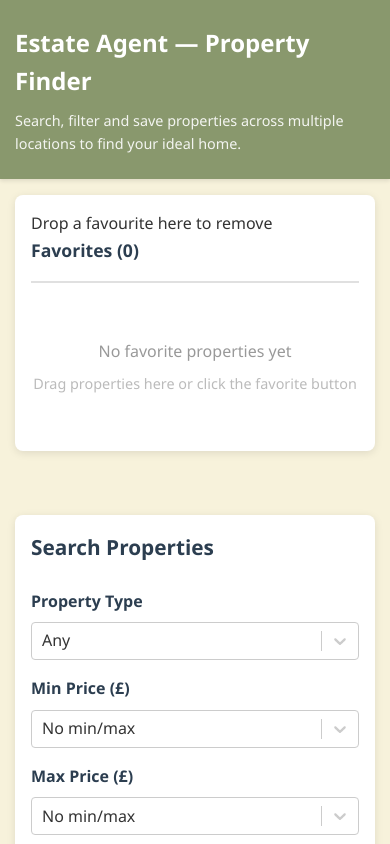
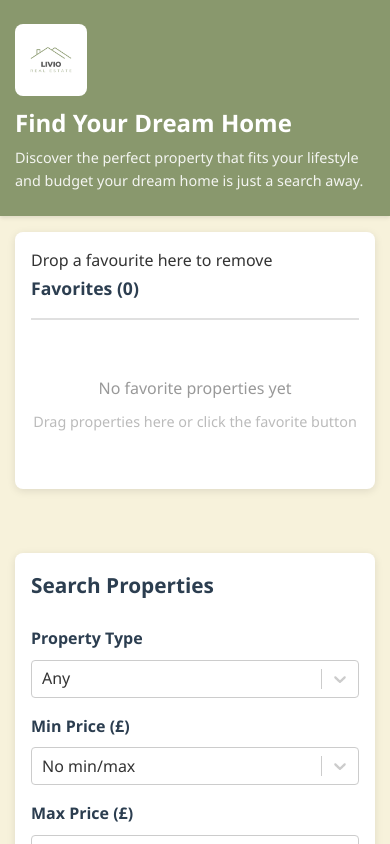
Before and after one commit to Nethmihimasha/estate-agent-app, a React (Create React App) app: page / in a window 390 px wide. Shown: the top 844 px of the page. Built offline with nearby package versions, Linux system fonts and the light colour scheme.

Commit message:
added logo

```diff
--- a/src/App.css
+++ b/src/App.css
@@ -34,6 +34,41 @@ body {
   box-shadow: 0 2px 4px rgba(0, 0, 0, 0.1);
 }
 
+/* Header inner layout when logo present */
+.header-inner {
+  display: flex;
+  align-items: center;
+  gap: 1rem;
+}
+
+.app-logo {
+  width: 72px;
+  height: 72px;
+  object-fit: cover;
+  border-radius: 8px;
+  flex-shrink: 0;
+}
+
+.header-text {
+  display: flex;
+  flex-direction: column;
+  margin-left: auto;
+  text-align: right;
+}
+
+@media (max-width: 768px) {
+  .header-inner {
+    flex-direction: column;
+    align-items: flex-start;
+    gap: 0.5rem;
+  }
+
+  .header-text {
+    margin-left: 0;
+    text-align: left;
+  }
+}
+
 /* Links */
 a {
   color: #9CAB84;
@@ -46,7 +81,7 @@ a:hover {
 }
 .app-header h1 {
   font-size: 2.5rem;
-  margin-bottom: 0.5rem;
+  margin-bottom: 0.25rem;
   font-weight: 700;
 }
 
--- a/src/App.js
+++ b/src/App.js
@@ -68,9 +68,12 @@ function App() {
     <Router>
       <div className="App">
         <header className="app-header">
-          <div className="container">
-            <h1>Estate Agent — Property Finder</h1>
-            <p>Search, filter and save properties across multiple locations to find your ideal home.</p>
+          <div className="container header-inner">
+            <img src="/images/logo.jpg" alt="Site logo" className="app-logo" />
+            <div className="header-text">
+              <h1>Find Your Dream Home</h1>
+              <p>Discover the perfect property that fits your lifestyle and budget your dream home is just a search away.</p>
+            </div>
           </div>
         </header>
 
```
Also changed, not shown: public/images/logo.jpg (added).
